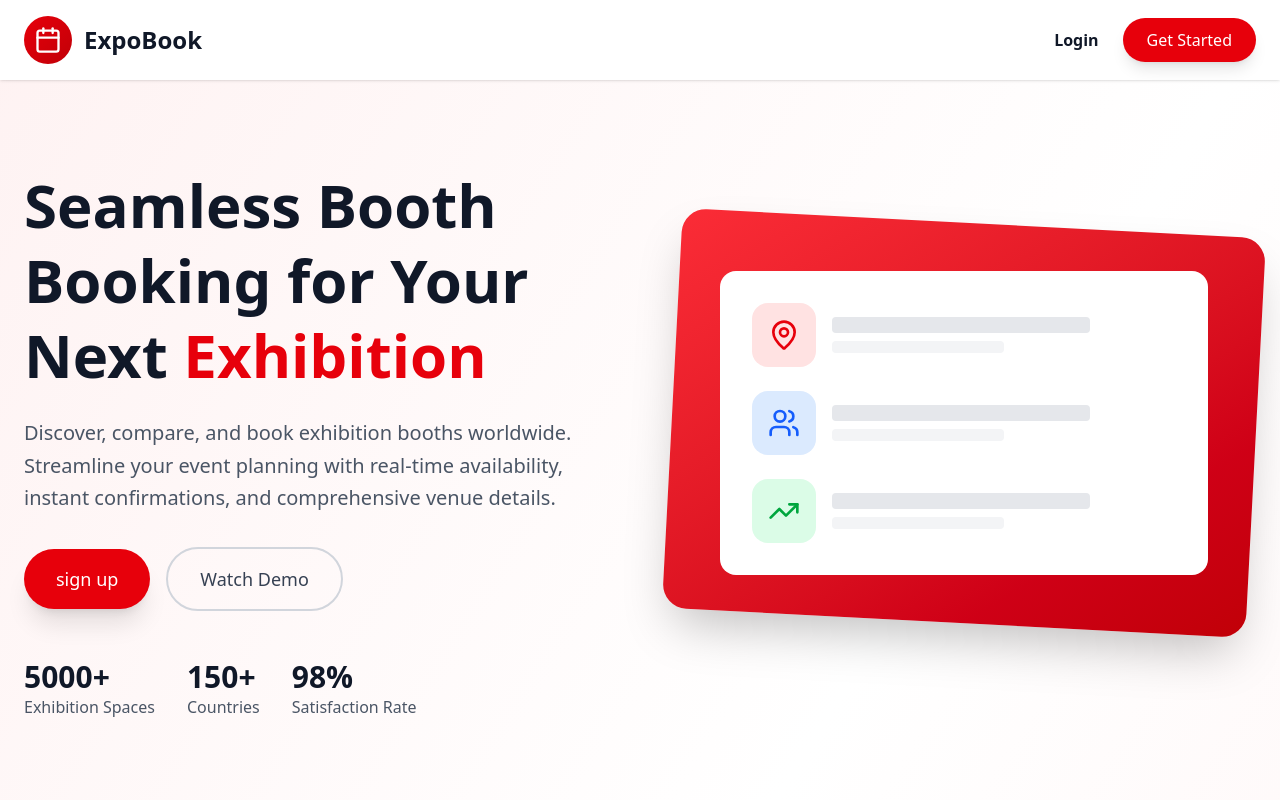
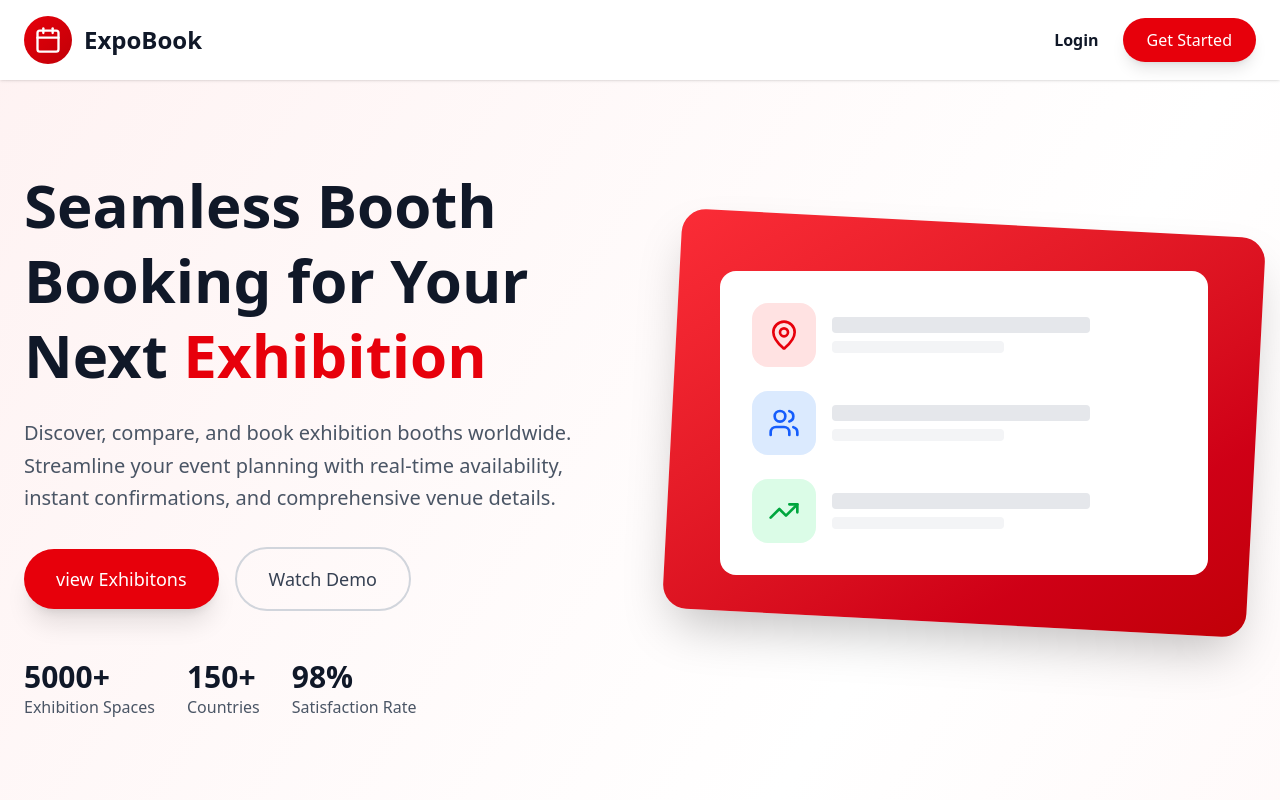
Before and after one commit to ssirawiitch/Exhibition-Booth-Booking, a Next.js app: page / in a window 1280 px wide. Shown: the top 800 px of the page. Built offline with nearby package versions, Linux system fonts and the light colour scheme; no server answers.

Commit message:
fix: everyone access exhibiton page

```diff
--- a/src/app/page.tsx
+++ b/src/app/page.tsx
@@ -39,7 +39,7 @@ export default async function HomePage() {
                   href="/user/signup"
                   className="bg-red-600 text-white px-8 py-4 rounded-full text-lg font-medium hover:bg-red-700 transition-all transform hover:scale-105 shadow-xl"
                 >
-                  sign up
+                  view Exhibitons
                 </Link>
               ) : userRole === "admin" ? (
                 <Link
--- a/src/app/user/exhibition/page.tsx
+++ b/src/app/user/exhibition/page.tsx
@@ -10,7 +10,6 @@ import ExhibitionCardSection from "@/component/ExhibitionCardSection";
 import { getServerSession } from "next-auth";
 import { authOptions } from "@/app/api/auth/[...nextauth]/authOptions";
 import getUserProfile from "@/libs/getUserProfile";
-import { redirect } from "next/navigation";
 
 export default async function ExhibitionPage() {
 
@@ -20,10 +19,6 @@ export default async function ExhibitionPage() {
   let userDetail = null;
   if (session?.user?.token) {
     userDetail = await getUserProfile(session.user.token as string);
-  }
-  const userRole = userDetail?.data?.role;
-  if (userRole !== 'member') {
-    redirect("/user/login");
   }
 
   return (
```
